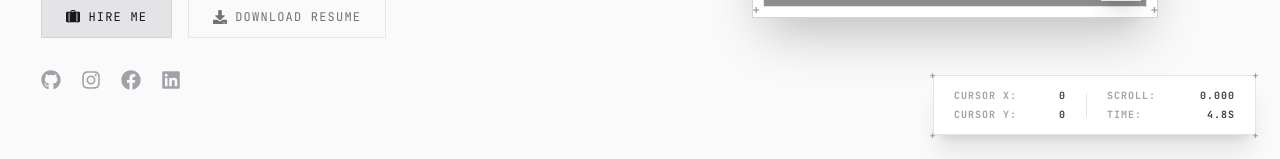
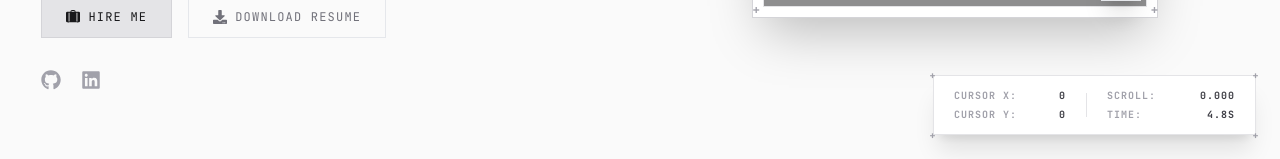
Before and after one commit to M-R-Subash/my-responsive-portfolio, a React (Vite) app: page / in a window 1280 px wide. Shown: the part 641-800 px from the top of the page. Built offline with nearby package versions, Linux system fonts and the light colour scheme; grey boxes are pictures that could not be loaded.

Commit message:
refactor: remove Instagram and Facebook links from Footer and Info components

```diff
--- a/src/components/Footer.jsx
+++ b/src/components/Footer.jsx
@@ -1,5 +1,5 @@
 import { useState, useEffect } from "react";
-import { FaGithub, FaInstagram, FaLinkedin, FaFacebook, FaArrowUp } from "react-icons/fa";
+import { FaGithub, FaLinkedin, FaArrowUp } from "react-icons/fa";
 import { motion, AnimatePresence } from "framer-motion";
 
 const Footer = () => {
@@ -20,8 +20,6 @@ const Footer = () => {
 
   const socialLinks = [
     { icon: <FaGithub />, href: "https://github.com/M-R-Subash", label: "GitHub", color: "hover:text-gray-300 hover:shadow-gray-400/20" },
-    { icon: <FaInstagram />, href: "https://www.instagram.com/hatred_world", label: "Instagram", color: "hover:text-pink-300 hover:shadow-pink-400/20" },
-    { icon: <FaFacebook />, href: "https://www.facebook.com/share/19Ba2YiC3G/", label: "Facebook", color: "hover:text-blue-300 hover:shadow-blue-400/20" },
     { icon: <FaLinkedin />, href: "https://www.linkedin.com/in/m-r-subash-b676a0291", label: "LinkedIn", color: "hover:text-blue-400 hover:shadow-blue-400/20" },
   ];
 
--- a/src/components/Info.jsx
+++ b/src/components/Info.jsx
@@ -1,6 +1,6 @@
 import { useState, useEffect, useRef } from 'react';
 import profile from '../assets/profile.jpg';
-import { FaGithub, FaInstagram, FaLinkedin, FaFacebook, FaDownload } from "react-icons/fa";
+import { FaGithub, FaLinkedin, FaDownload } from "react-icons/fa";
 import { BsSuitcaseLgFill } from "react-icons/bs";
 import { motion, useScroll, useTransform } from 'framer-motion';
 
@@ -90,8 +90,6 @@ const Info = () => {
 
   const socialLinks = [
     { icon: <FaGithub />, href: "https://github.com/M-R-Subash", color: "hover:text-gray-700" },
-    { icon: <FaInstagram />, href: "https://www.instagram.com/hatred_world", color: "hover:text-pink-500" },
-    { icon: <FaFacebook />, href: "https://www.facebook.com/share/19Ba2YiC3G/", color: "hover:text-blue-600" },
     { icon: <FaLinkedin />, href: "https://www.linkedin.com/in/m-r-subash-b676a0291", color: "hover:text-blue-700" },
   ];
 
```
